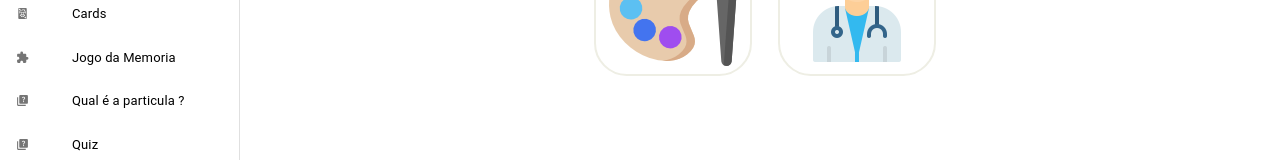
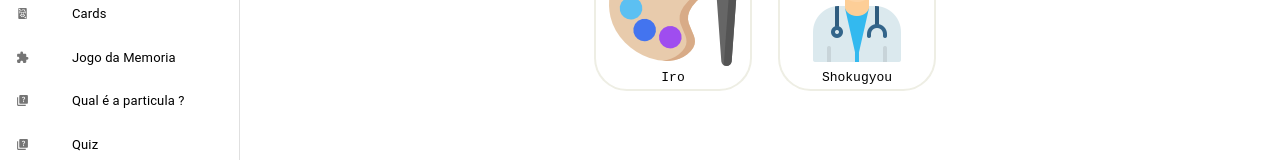
Before and after one commit to deborafsm/nihongo-san, a React (Create React App) app in the folder my-app/: page /cards in a window 1280 px wide. Shown: the part 175-335 px from the top of the page. Built offline with nearby package versions, Linux system fonts and the light colour scheme.

Commit message:
update: name modole card

```diff
--- a/my-app/src/pages/gameCards/index.jsx
+++ b/my-app/src/pages/gameCards/index.jsx
@@ -5,7 +5,7 @@ import lugares from "../../img/restaurante.png";
 import familia from "../../img/familia.png";
 import viagem from "../../img/viagem-de-negocios.png";
 import emergencia from "../../img/ligacao-de-emergencia.png";
-import {navigationCard} from "./navigationCard.jsx";
+import { navigationCard } from "./navigationCard.jsx";
 import styled from "styled-components";
 function index() {
   return (
@@ -17,6 +17,7 @@ function index() {
               <a href={navigation.route}>
                 <img src={navigation.img} alt="" />
               </a>
+                <p>{navigation.name}</p>
             </Button>
           ))}
         </div>
--- a/my-app/src/pages/gameCards/navigationCard.jsx
+++ b/my-app/src/pages/gameCards/navigationCard.jsx
@@ -11,11 +11,17 @@ export const navigationCard = [
   {
     id: "1",
     route: "/cores",
-    img:  cores,
+    img: cores,
+    pt: "Cores",
+    name: "Iro",
+    esc: "色 いろ",
   },
   {
     id: "12",
     route: "/profession",
-    img:  profissoes,
+    img: profissoes,
+    pt: "Profissões",
+    name: "Shokugyou",
+    esc: "職業",
   },
 ];
```
